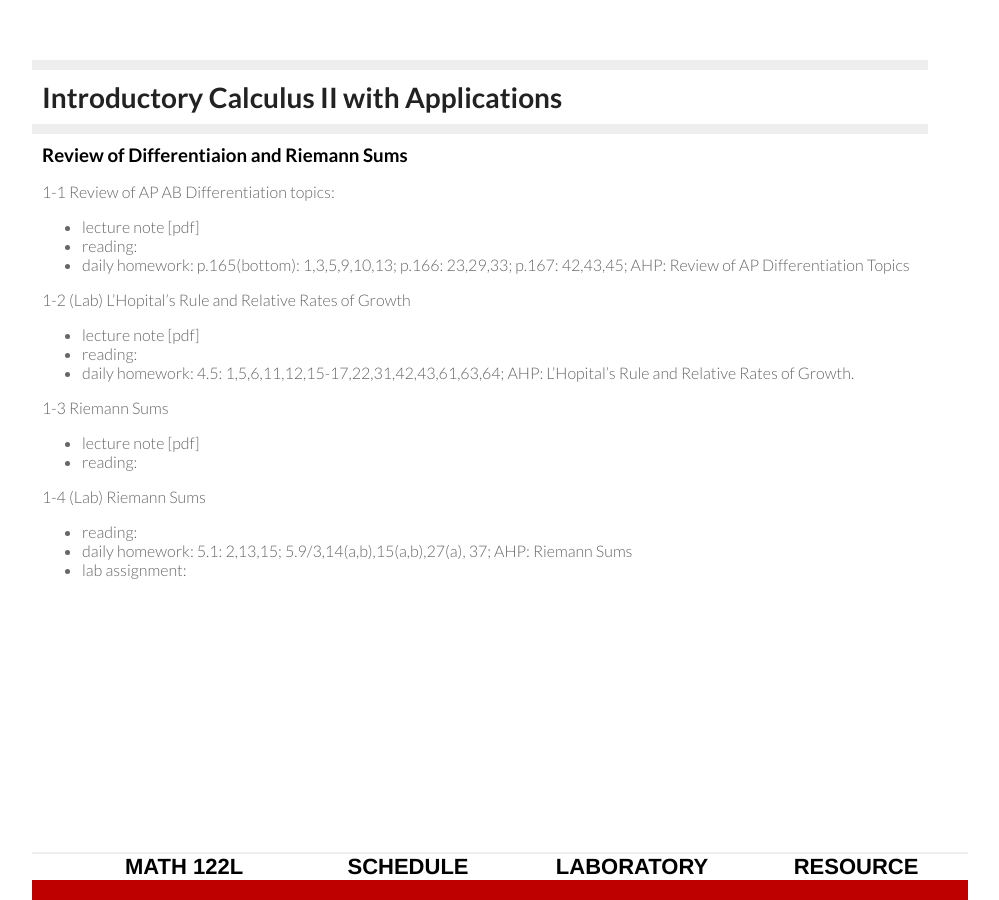
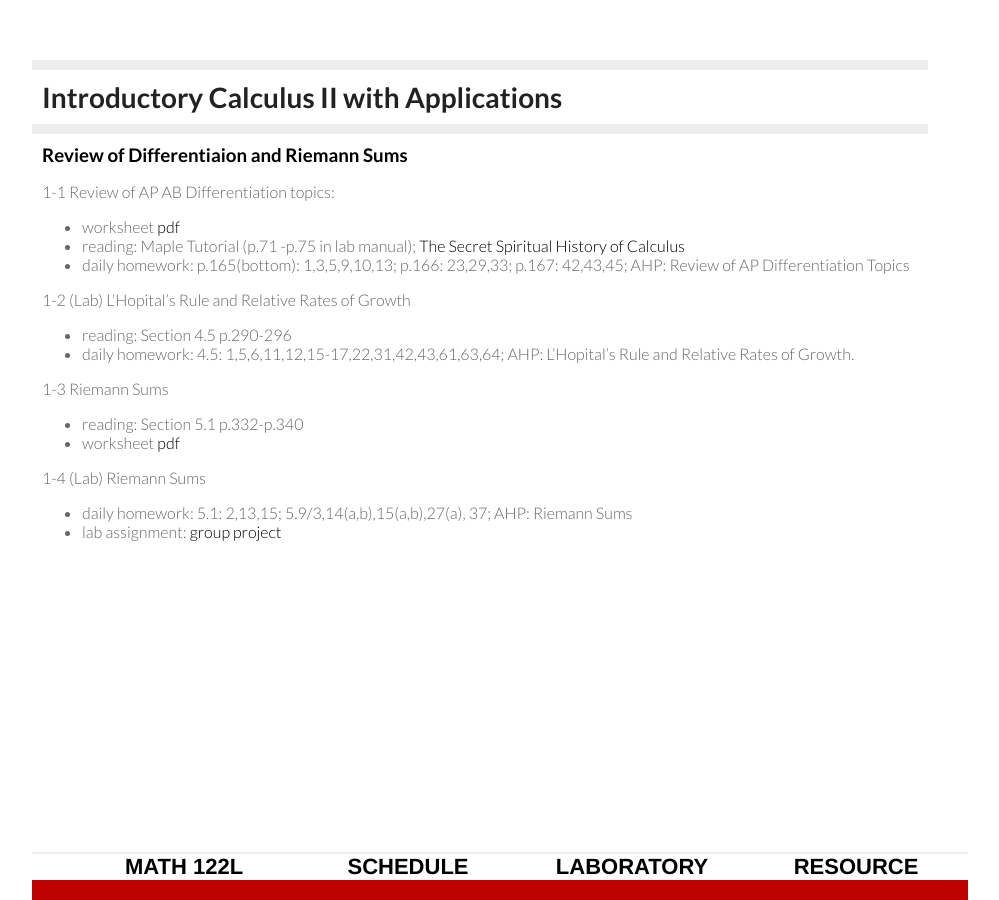
Before and after one commit to sshanshans/calculus2, a Jekyll site: the page built from schedule/week1/week1.md, in a window 1280 px wide. Shown: the whole page, without its empty margins (160-1159 px from the left). Built offline with Jekyll 4.4.1, drawn with Linux system fonts in a browser that asks for light colours.

Commit message:
first week

```diff
--- a/schedule/week1/week1.md
+++ b/schedule/week1/week1.md
@@ -5,25 +5,23 @@ description: weekly schedule
 ---
 ### Review of Differentiaion and Riemann Sums
 
-1-1 Review of AP AB Differentiation topics: <br>
+1-1 Review of AP AB Differentiation topics:
 
-* lecture note [pdf]  <br>
-* reading:   <br>
+* worksheet [pdf](\calculus2\schedule\week1\1-1Shan.pdf)  <br>
+* reading:  Maple Tutorial (p.71 -p.75 in lab manual); [The Secret Spiritual History of Calculus](http://www.scientificamerican.com/article/the-secret-spiritual-history-of-calculus/)
 * daily homework: p.165(bottom): 1,3,5,9,10,13; p.166: 23,29,33; p.167: 42,43,45; AHP: Review of AP Differentiation Topics  <br>
 
-1-2 (Lab) L'Hopital's Rule and Relative Rates of Growth  <br>
+1-2 (Lab) L'Hopital's Rule and Relative Rates of Growth
 
-* lecture note [pdf]  <br>
-* reading:   <br>
+* reading:   Section 4.5 p.290-296 <br>
 * daily homework: 4.5: 1,5,6,11,12,15-17,22,31,42,43,61,63,64; AHP: L'Hopital's Rule and Relative Rates of Growth.  <br>
 
-1-3 Riemann Sums <br>
+1-3 Riemann Sums
 
-* lecture note [pdf]   <br>
-* reading:  <br>
+* reading: Section 5.1 p.332-p.340  <br>
+* worksheet [pdf](\calculus2\schedule\week1\1-3Shan.pdf)  <br>
 
-1-4 (Lab) Riemann Sums  <br>
+1-4 (Lab) Riemann Sums
 
-* reading:   <br>
 * daily homework: 5.1: 2,13,15; 5.9/3,14(a,b),15(a,b),27(a), 37; AHP: Riemann Sums   <br>
-* lab assignment:
+* lab assignment:  [group project](\calculus2\schdule\week1\1-4Shan.pdf)
```
Also changed, not shown: images/needle.png, 3 other files.
